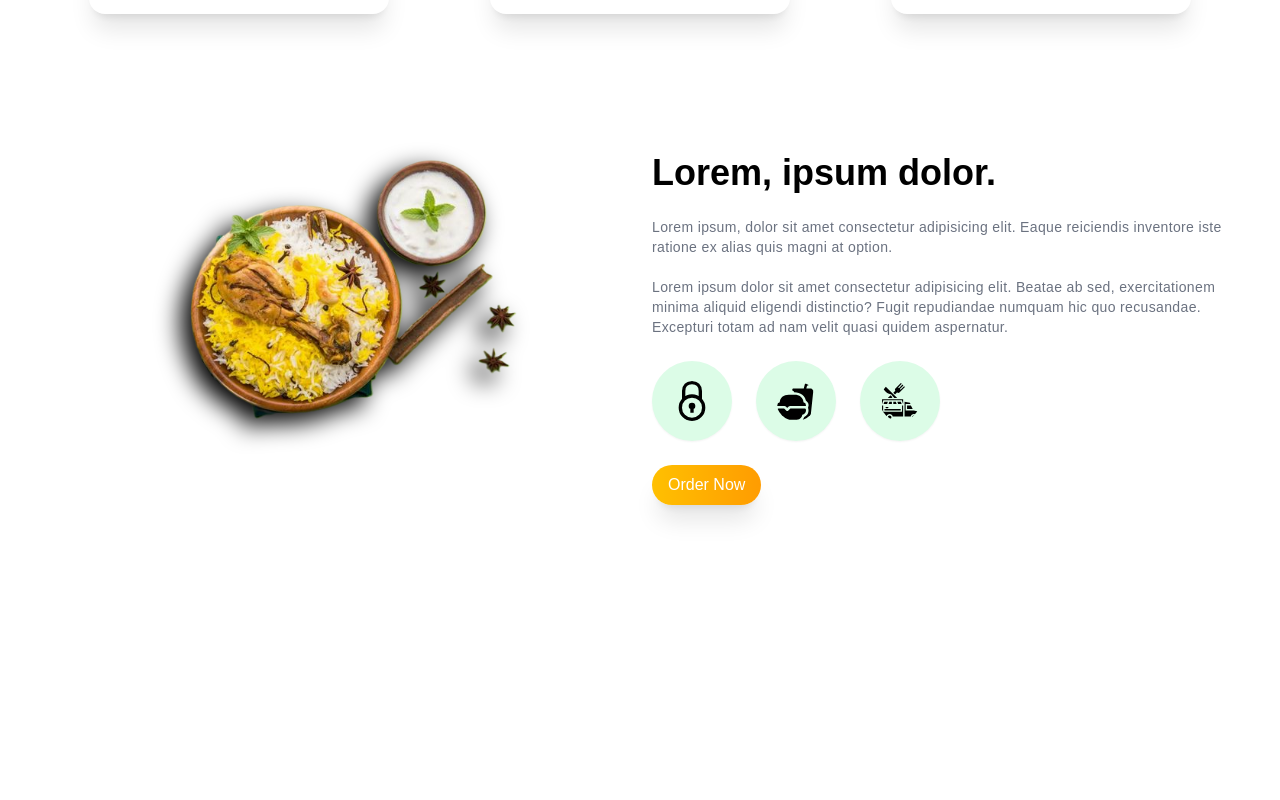
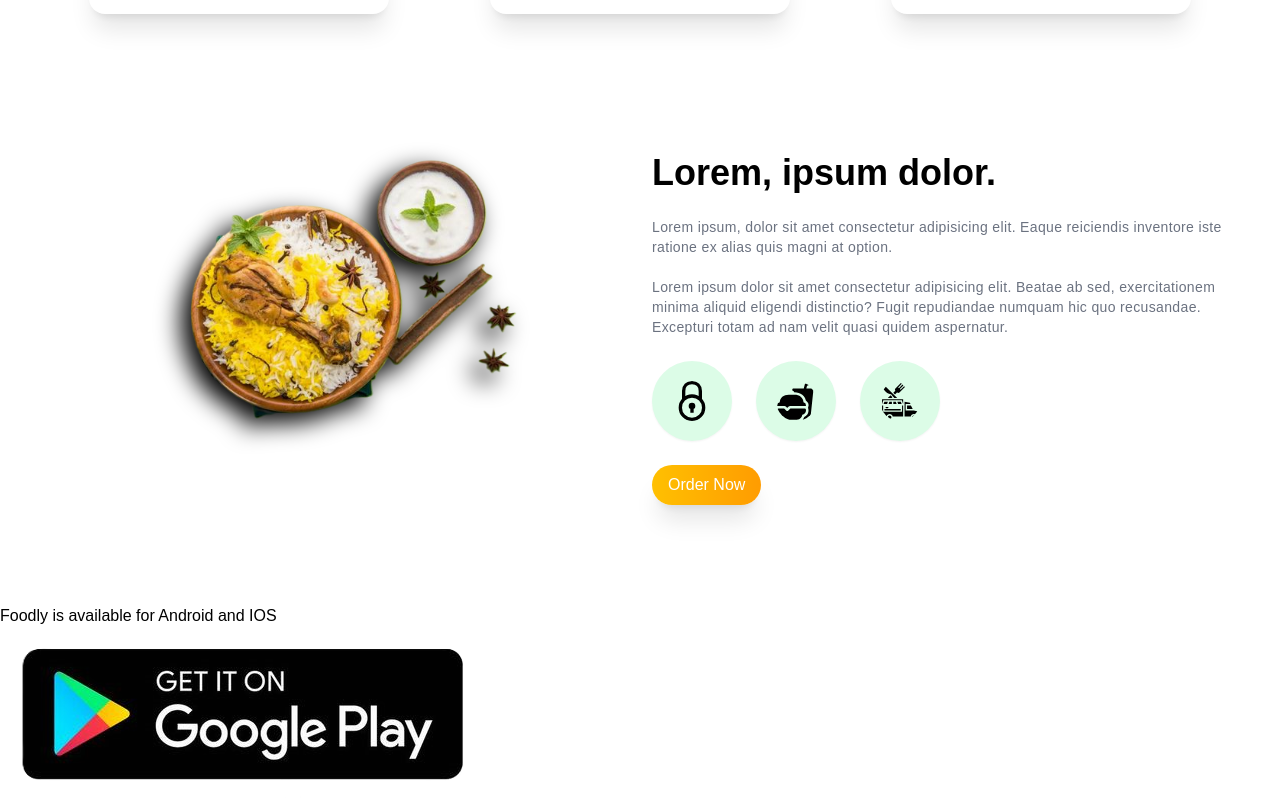
Before and after one commit to wacho91/Restaurant, a React (Vite) app: page / in a window 1280 px wide. Shown: the part 1050-1850 px from the top of the page. Before the commit the page ends 1654 px from the top, so only its background shows below. Built offline with nearby package versions, Linux system fonts and the light colour scheme.

Commit message:
AppStore Component

```diff
--- a/src/App.jsx
+++ b/src/App.jsx
@@ -6,6 +6,7 @@ import AOS from "aos";
 import "aos/dist/aos.css";
 import Services from "./Component/Services/Services";
 import Banner from "./Component/Banner/Banner";
+import AppStore from "./Component/AppStore/AppStore";
 
 function App() {
 
@@ -25,6 +26,7 @@ function App() {
       <Hero />
       <Services />
       <Banner />
+      <AppStore />
     </div>
   )
 }
--- /dev/null
+++ b/src/Component/AppStore/AppStore.jsx
@@ -0,0 +1,31 @@
+
+import AppStoreImg from "../../assets/app_store.png";
+import PlayStore from "../../assets/play_store.png";
+import Gif from "../../assets/mobile_bike.gif";
+
+const AppStore = () => {
+  return (
+    <div>
+        <div>
+            <div>
+                <div>
+                    <h1>
+                        Foodly is available for Android and IOS
+                    </h1>
+                    <div>
+                        <a href="#">
+                            <img
+                                src={PlayStore}
+                                alt="image"
+
+                            />
+                        </a>
+                    </div>
+                </div>
+            </div>
+        </div>
+    </div>
+  )
+}
+
+export default AppStore
```
